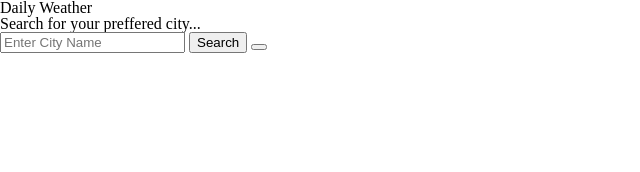
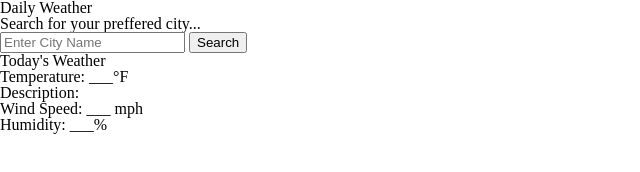
Before and after one commit to brittanykreyes/collabRepo, a plain HTML site: page index.html in a window 1280 px wide. Shown: the whole page, without its empty margins (0-640 px from the left). Drawn offline with Linux system fonts and the light colour scheme.

Commit message:
added search bar for current weather

```diff
--- a/index.html
+++ b/index.html
@@ -16,7 +16,18 @@
             <h3> Search for your preffered city...</h3>
             <input class="city-input" type="text" placeholder="Enter City Name">
             <button class="search-btn">Search</button>
-            <button class=""
+          </div>
+          <div class="weather-data">
+            <div class="current-weather">
+                <div class="details">
+                    <h2>Today's Weather</h2>
+                    <h6>Temperature: ___°F</h6>
+                    <h6>Description: </h6>
+                    <h6>Wind Speed: ___ mph</h6>
+                    <h6>Humidity: ___%</h6>
+                </div>
+            </div>
+            <div class="days-forecast"
           </div>
     </div>
 
```
